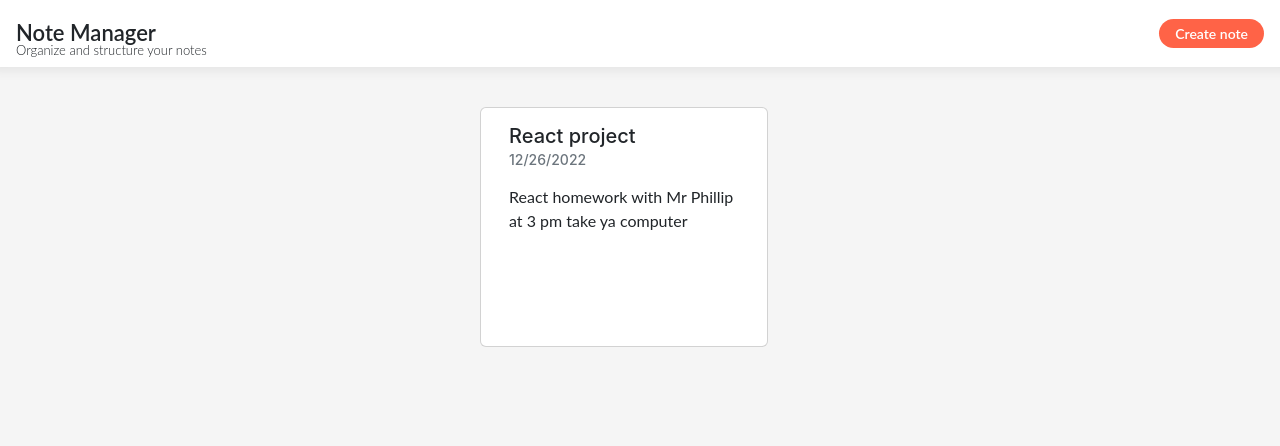
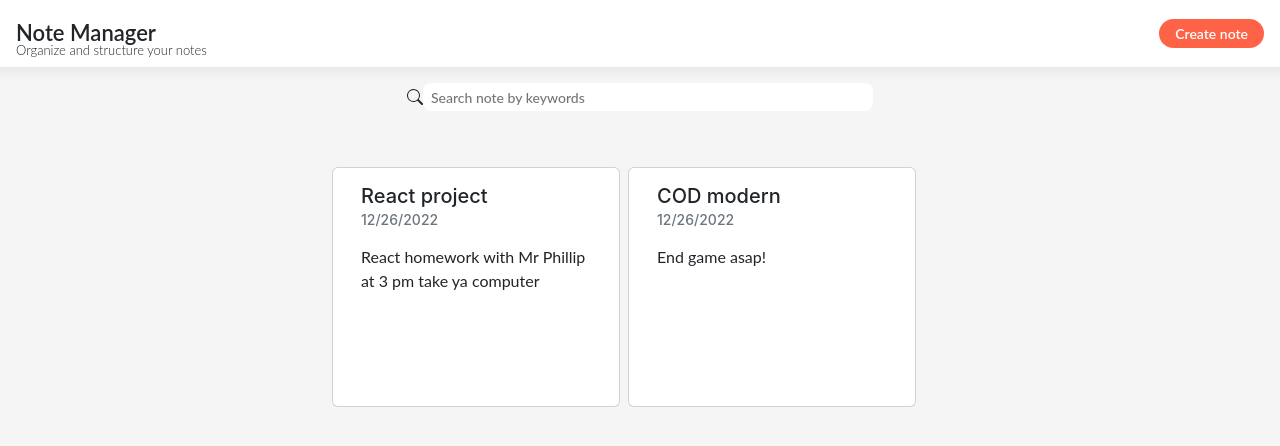
Before and after one commit to 47leonel-wabo/r18-react-redux, a React (Create React App) app: page / in a window 1280 px wide. Shown: the top 446 px of the page. Built offline with nearby package versions, Linux system fonts and the light colour scheme; data requests are answered from the project's data file.

Commit message:
Adding filter feature - search abr

```diff
--- a/db.json
+++ b/db.json
@@ -5,6 +5,12 @@
       "content": "React homework with Mr Phillip at 3 pm\n\ntake ya computer",
       "created_at": "12/26/2022",
       "id": 1
+    },
+    {
+      "title": "COD modern",
+      "content": "End game asap!",
+      "created_at": "12/26/2022",
+      "id": 2
     }
   ]
 }
--- /dev/null
+++ b/src/components/search-bar/SearchBar.jsx
@@ -0,0 +1,19 @@
+import React from "react";
+import { Search } from "react-bootstrap-icons";
+import style from "./search.module.css";
+
+const SearchBar = ({ handleChange }) => {
+  return (
+    <div className={`${style.container}`}>
+      <Search />
+      <input
+        type={`text`}
+        className={`${style.in}`}
+        onChange={handleChange}
+        placeholder="Search note by keywords"
+      />
+    </div>
+  );
+};
+
+export default SearchBar;
--- /dev/null
+++ b/src/components/search-bar/search.module.css
@@ -0,0 +1,20 @@
+.container {
+  margin: 16px;
+  display: flex;
+  justify-content: center;
+  align-items: center;
+}
+.in {
+  width: 450px;
+  border-radius: 8px;
+  border: none;
+  padding: 2px 8px;
+}
+.in::placeholder {
+  font-size: 14px;
+  font-family: Lato;
+  font-weight: 500;
+}
+.in:focus {
+  outline-width: 0;
+}
--- a/src/pages/overview/Notes.jsx
+++ b/src/pages/overview/Notes.jsx
@@ -1,7 +1,8 @@
-import React from "react";
+import React, { useState } from "react";
 import { useDispatch, useSelector } from "react-redux";
-import { useNavigate, NavLink } from "react-router-dom";
+import { NavLink, useNavigate } from "react-router-dom";
 import NoteApi from "../../api/note-api";
+import SearchBar from "../../components/search-bar/SearchBar";
 import NotesList from "../../container/notes-list/NotesList";
 import { deleteNote, notesSelector } from "../../store/note/note-slice";
 import style from "./notes.module.css";
@@ -10,6 +11,7 @@ const Notes = () => {
   const notes = useSelector(notesSelector);
   const navigate = useNavigate();
   const dispatch = useDispatch();
+  const [searchTerms, setSearchTerms] = useState("");
 
   const handleClick = (note) => navigate(`note/${note.id}`);
 
@@ -20,6 +22,14 @@ const Notes = () => {
     }
   };
 
+  const handleSearch = (event) => {
+    setSearchTerms(event.target.value.trim());
+  };
+  const filteredNoteList = notes.filter(
+    (note) =>
+      note.title.trim().toLowerCase().includes(searchTerms.toLowerCase()) ||
+      note.content.trim().toLowerCase().includes(searchTerms.toLowerCase())
+  );
   if (notes.length === 0) {
     return (
       <div className={style.empty}>
@@ -30,13 +40,16 @@ const Notes = () => {
   }
 
   return (
+    <>
+      <SearchBar handleChange={handleSearch} />
       <div className={style.container}>
         <NotesList
-        notes={notes}
+          notes={filteredNoteList}
           handleClick={handleClick}
           handleDelete={handleDelete}
         />
       </div>
+    </>
   );
 };
 
```
Lines whose indentation alone changed are shown as unchanged.
